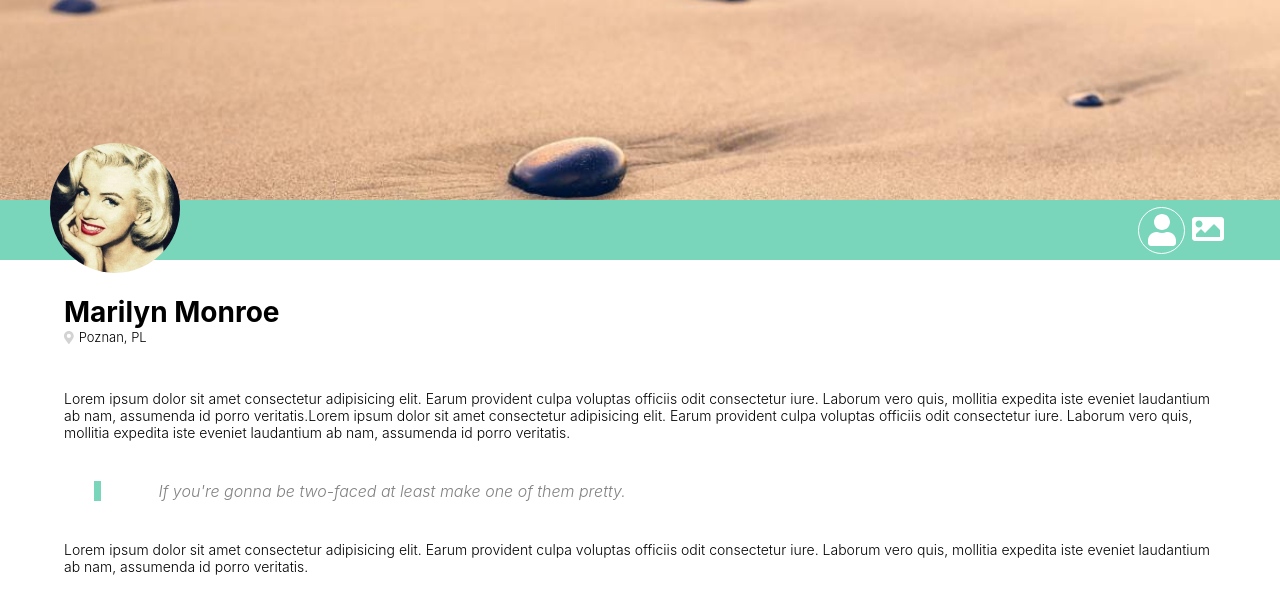
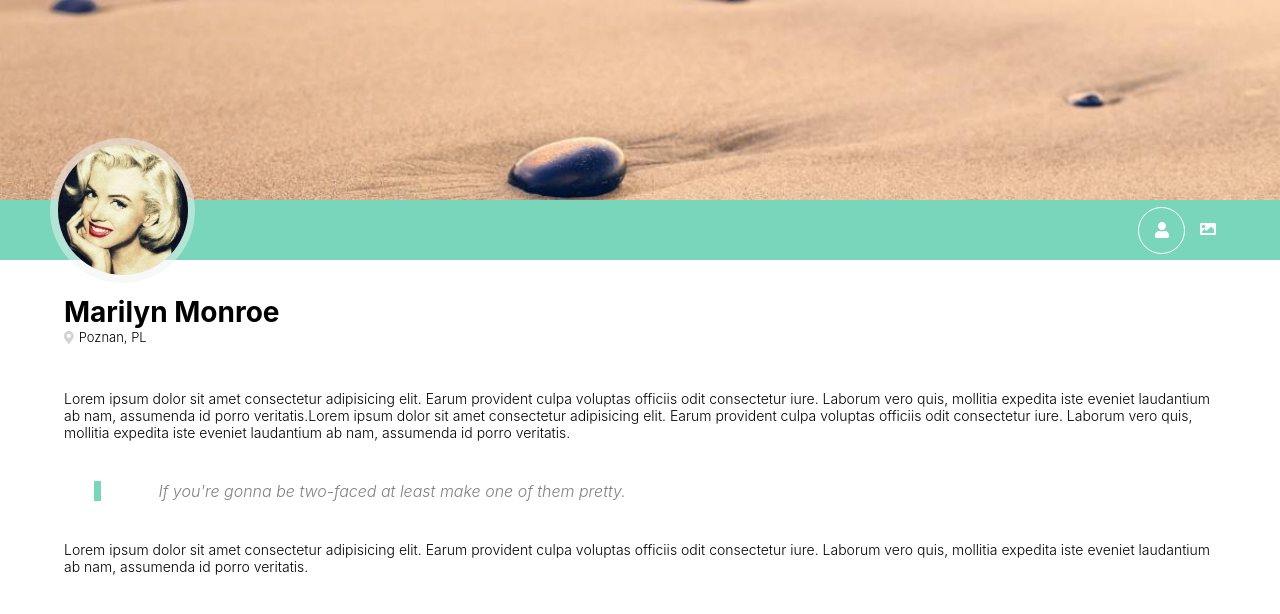
Before and after one commit to cwanylisek/flickr-api, a React (Create React App) app: page / in a window 1280 px wide. Shown: the top 614 px of the page. Built offline with nearby package versions, Linux system fonts and the light colour scheme.

Commit message:
avatar hotfix

```diff
--- a/src/components/Navbar/Navbar.js
+++ b/src/components/Navbar/Navbar.js
@@ -17,10 +17,10 @@ export const Navbar = props => {
                 </div>
                 <div className="navbar__buttons">
                     <NavLink to="/" exact={true} className="navbar__icon" activeClassName="navbar__icon--active">
-                        <FontAwesomeIcon icon={faUser} size="2x" />
+                        <FontAwesomeIcon icon={faUser} size="1x" />
                     </NavLink>
                     <NavLink to="/gallery" className="navbar__icon" activeClassName="navbar__icon--active">
-                        <FontAwesomeIcon icon={faImage} size="2x" />
+                        <FontAwesomeIcon icon={faImage} size="1x" />
                     </NavLink>
                 </div>
             </nav>
--- a/src/components/Navbar/Navbar.scss
+++ b/src/components/Navbar/Navbar.scss
@@ -19,6 +19,13 @@
     &__avatar {
         position: relative;
         bottom: 20px;
+        width: 145px;
+        height: 145px;
+        align-items: center;
+        border-radius: 50%;
+        background: rgba(237, 244, 242, 0.5);
+        justify-content: center;
+        display: flex;
         img {
             width: 130px;
             border-radius: 50%;
```
